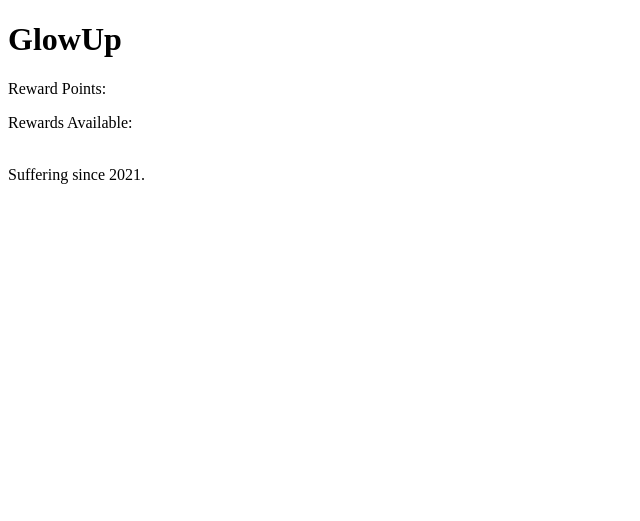
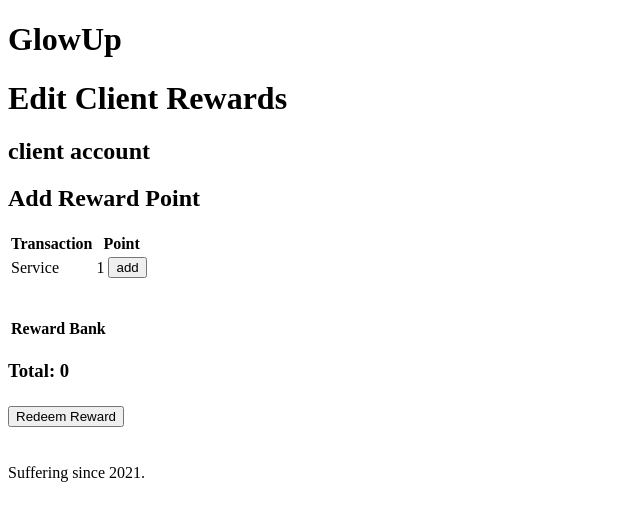
Before and after one commit to shane-jeon/loyalty-program, a Flask app: template templates/edit_reward.html in a window 1280 px wide. Shown: the top 521 px of the page, without its empty margins (0-640 px from the left). Run offline with Flask 2, Linux system fonts and the light colour scheme; the template is opened without the code that fills it, so the values that code supplies are empty; some libraries are stand-ins or nearby versions.

Commit message:
added point counter with JS, have yet to connect to db

```diff
--- a/static/js/point_adder.js
+++ b/static/js/point_adder.js
@@ -1 +1,43 @@
 'use strict';
+
+
+const addTransaction = (serviceAdded) => {
+    $('#add-to-points').append(`
+        <tr>
+            <td>${serviceAdded}</td>)
+        </tr>
+    `);
+};
+
+const resetCount = () => {
+    $('#reward-total-counter').html('0');
+    $('#total-rewards').empty();
+};
+
+const incrementRewardTotal = (cost) => {
+    const rewardTotal = $('#reward-total-counter');
+
+    let total = Number(rewardTotal.html());
+    total += cost;
+
+    rewardTotal.html(total.toFixed(2));
+};
+
+// const incrementRewardsGained = (amountGained) => {
+//     let rewardGained = Number($('#reward-total-counter').html());
+//     rewardGained += amountGained;
+
+//     $('#reward-total-counter').html(rewardGained);
+// };
+
+$('.add-to-points').on('click', () => {
+    addTransaction('facial');
+    incrementRewardTotal(1);
+});
+
+$('#place-order').on('click', () => {
+
+    resetCount();
+
+    setProgressAndStatus(0, 'Reward has been cashed in!');
+});
--- a/templates/base.html
+++ b/templates/base.html
@@ -23,7 +23,6 @@
         GlowUp
       </h1>
         {% block body %}BODY CONTENT GOES HERE{% endblock %}
-
       <br>
       <footer>Suffering since 2021.</footer>
         {% block after_body %}{% endblock %}
--- a/templates/edit_reward.html
+++ b/templates/edit_reward.html
@@ -4,10 +4,73 @@
 
 {% block body %}
 
+<header>
+  <h1>Edit Client Rewards</h1>
+</header>
 
+<!-- <p>
+  Reward Points: <span id="points-add-counter">0</span>
+</p>
 
-<p>Reward Points: </p>
-<p>Rewards Available: </p>
+<p>
+  Rewards Available: <span id="reward-number">0</span>
+</p> -->
 
+<main>
+  <h2>client account</h2>
+      <!-- JINJA -->
+  <section id="menu">
+    <h2>Add Reward Point</h2>
+    <table>
+        <thead>
+            <tr>
+                <th>Transaction</th>
+                <th colspan="2">Point</th>
+            </tr>
+        </thead>
+
+        <tbody>
+            <tr>
+                <td>
+                  Service
+                    <!--INSERT JINJA  -->
+                </td>
+                <td>1</td>
+                <td>
+                    <button class="add-to-points">
+                        add
+                        <!-- JINJA -->
+                    </button>
+                </td>
+            </tr>
+        </tbody>
+    </table>
+  </section>
+
+<br>
+  <section id="total-reward">
+<br>
+      <table>
+          <thead>
+              <tr>
+                  <th>Reward Bank</th>
+              </tr>
+          </thead>
+          <tbody id="total-rewards"></tbody>
+      </table>
+      <h3>
+          <div>
+              Total: <span id="reward-total-counter">0</span>
+          </div>
+          <br>
+          <div>
+              <button id="place-order">Redeem Reward</button>
+          </div>
+      </h3>
+  </section>
+
+</main>
+
+<script src="/static/js/point_adder.js"></script>
 
 {% endblock %}
```
